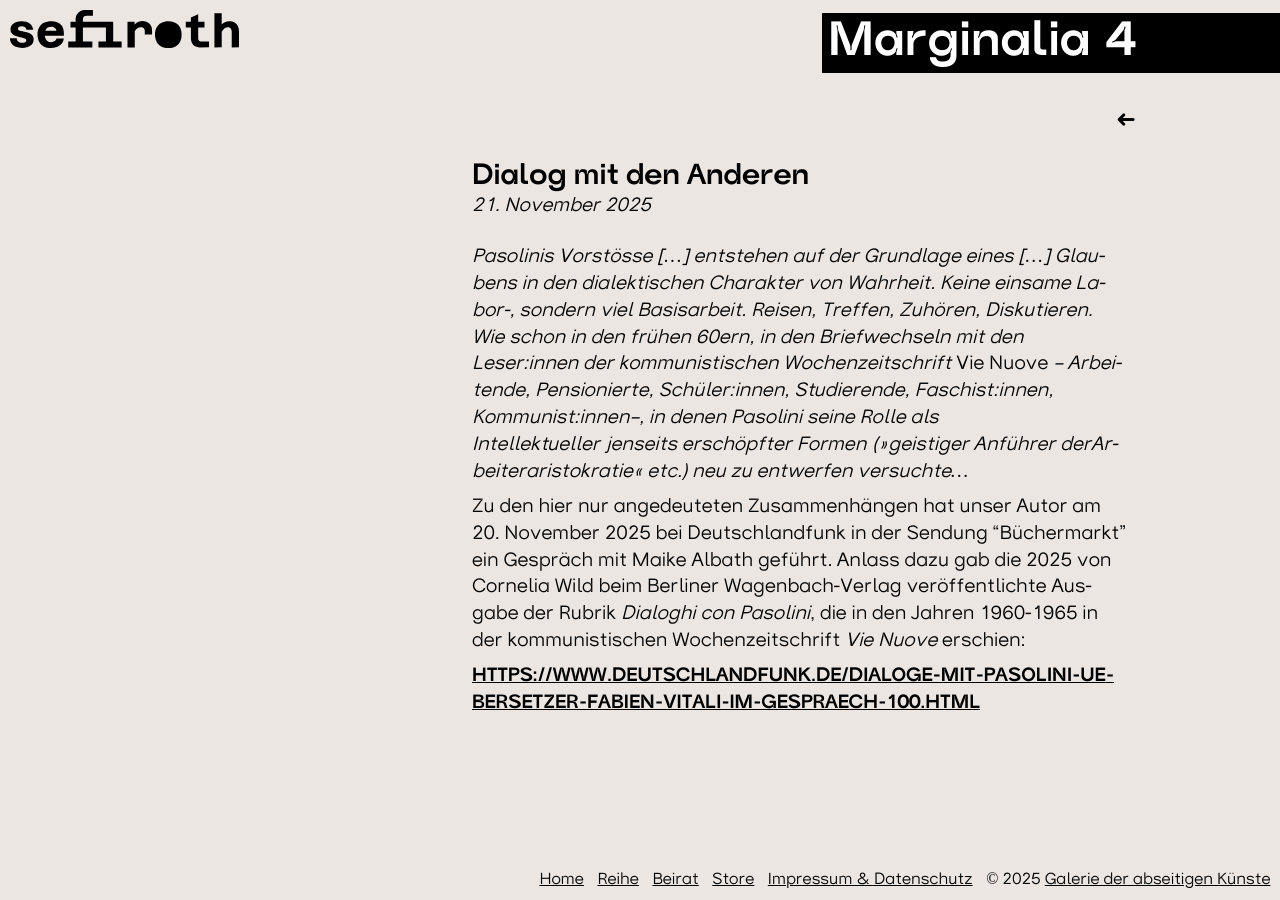
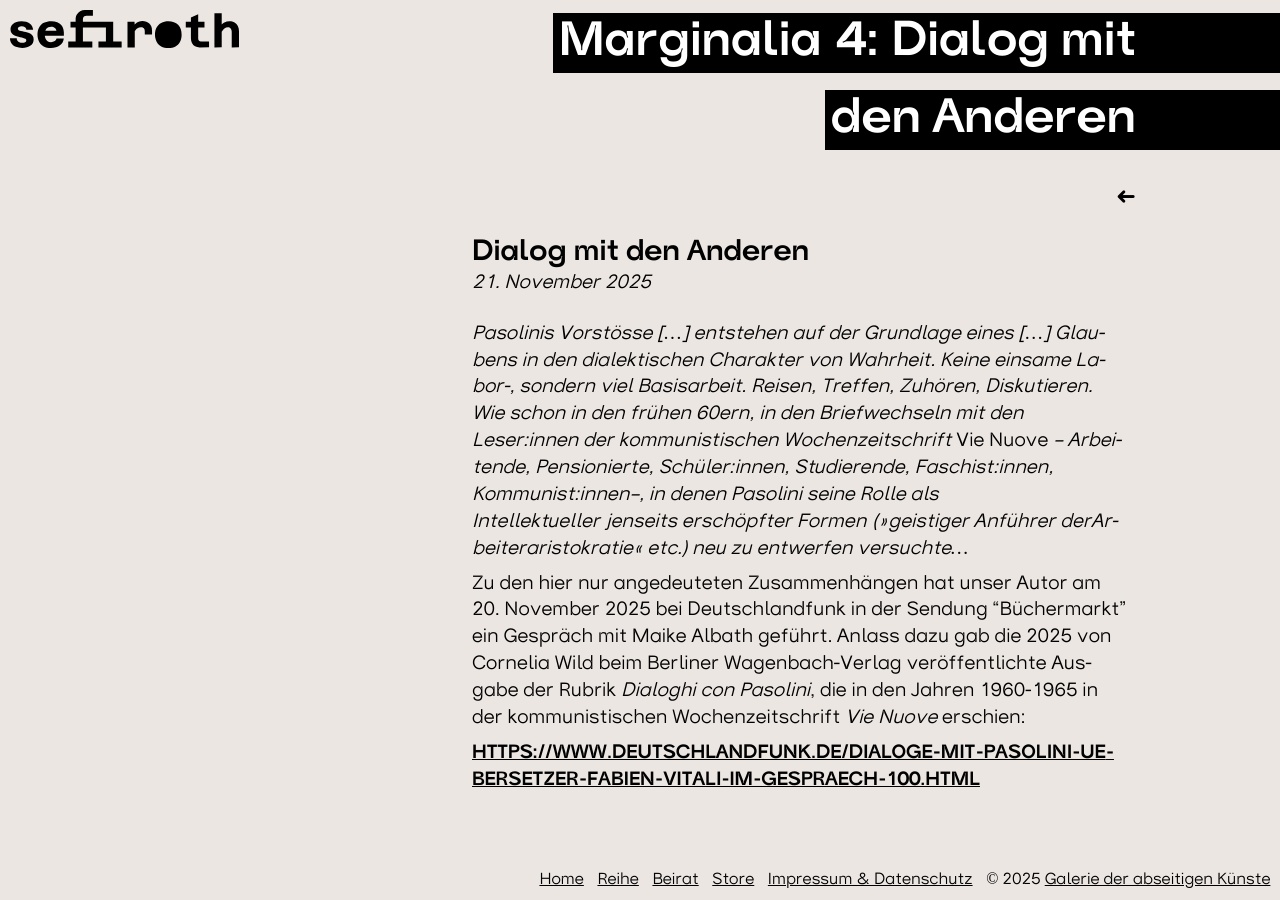
Before and after one commit to tniassorc/sefiroth-site, a Jekyll site: the page built from _posts/2025-11-21-marginalia.md, in a window 1280 px wide. Built offline with Jekyll 4.4.1, drawn with Linux system fonts in a browser that asks for light colours; some web fonts are replaced; a script that is not in the unit is left out; comment, search, counter and statistics services are not loaded.

Commit message:
Update Blog Posts “2025-11-21-marginalia”

```diff
--- a/_posts/2025-11-21-marginalia.md
+++ b/_posts/2025-11-21-marginalia.md
@@ -1,6 +1,6 @@
 ---
 layout: post
-title: Marginalia 4
+title: "Marginalia 4: Dialog mit den Anderen"
 subtitle: Dialog mit den Anderen
 categories: book01
 collapsible: true
```
